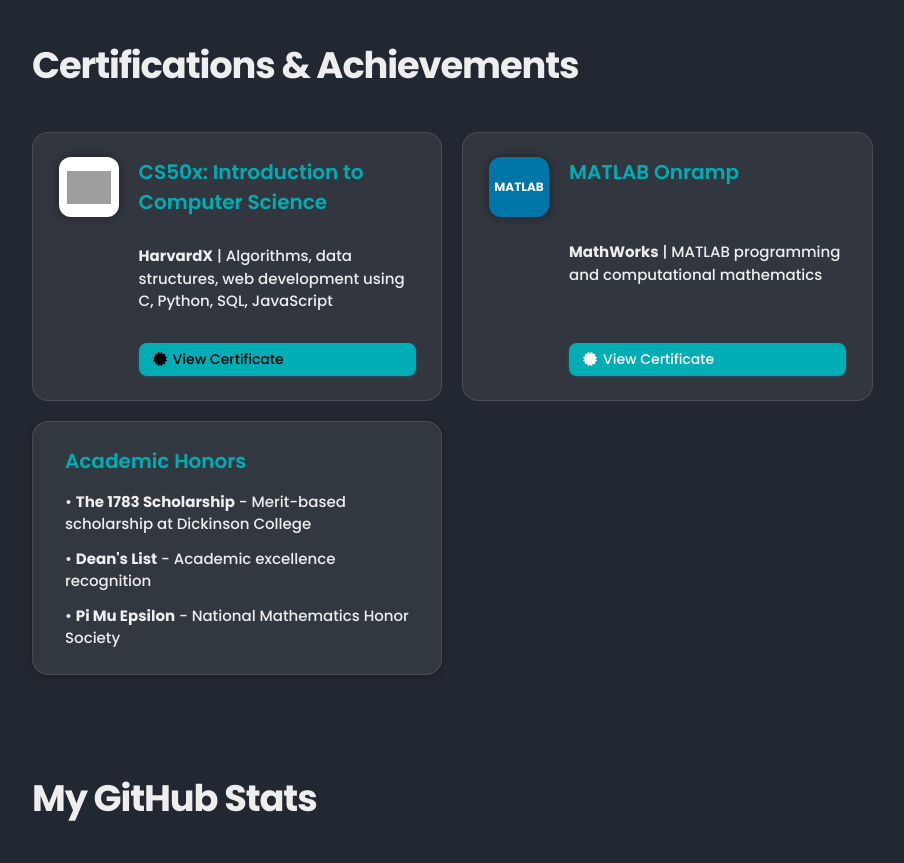
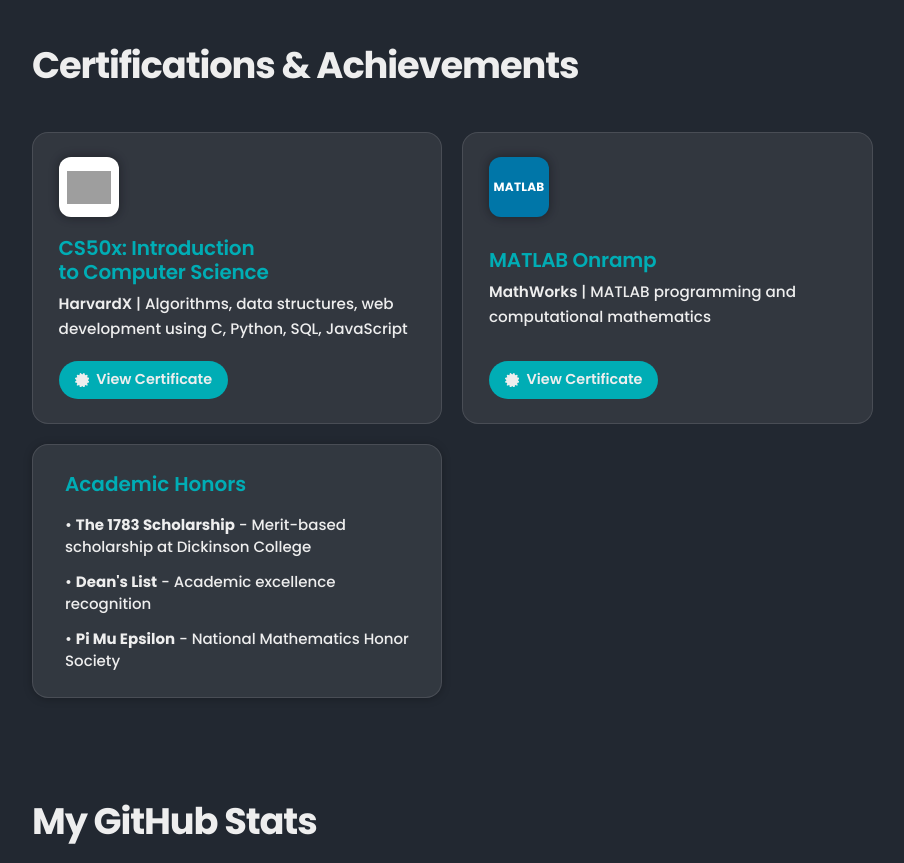
Before and after one commit to Shahir-47/shahirahmed.com, a Next.js app: page /about in a window 1280 px wide. Shown: the part 7440-8303 px from the top of the page, without its empty margins (52-956 px from the left). Built offline with nearby package versions, Linux system fonts and the light colour scheme; grey boxes are pictures that could not be loaded; what @mui/material-nextjs would draw is missing.

Commit message:
fix: enhance layout and styling for certification sections in About component

```diff
--- a/src/components/About.jsx
+++ b/src/components/About.jsx
@@ -1410,127 +1410,54 @@
 					>
 						{/* CS50 Certification */}
 						<div className="cert-section">
-							<img
-								src={HarvardX.src}
-								alt="HarvardX"
-								style={{
-									width: 60,
-									height: 60,
-									borderRadius: 12,
-									objectFit: "contain",
-									background: "#fff",
-									padding: "8px",
-									boxShadow: "0 0 10px 1px #0005",
-								}}
-							/>
-							<div style={{ flex: 1 }}>
-								<div
-									style={{
-										fontWeight: 600,
-										fontSize: "1.25rem",
-										color: "#00adb5",
-										marginBottom: 8,
-									}}
-								>
+							<div className="cert-logo">
+								<img src={HarvardX.src} alt="HarvardX" />
+							</div>
+
+							<div className="cert-body">
+								<h3 className="cert-title">
 									CS50x: Introduction to Computer Science
-								</div>
-								<div
-									style={{ fontSize: 15, color: "#eeeeee", marginBottom: 10 }}
-								>
+								</h3>
+								<p className="cert-note">
 									<strong>HarvardX</strong> | Algorithms, data structures, web
 									development using C, Python, SQL, JavaScript
-								</div>
-								<a
+								</p>
+							</div>
+
+							<a
+								className="cert-link"
 								href="https://courses.edx.org/certificates/679d72781ed04aaba91ad9ec4ead0de3"
 								target="_blank"
 								rel="noopener noreferrer"
-									style={{
-										display: "inline-flex",
-										alignItems: "center",
-										background: "#00adb5",
-										color: "#000",
-										borderRadius: 8,
-										padding: "6px 14px",
-										fontWeight: 500,
-										fontSize: 14,
-										textDecoration: "none",
-										boxShadow: "0 1px 3px 0 rgba(0, 173, 181, 0.28)",
-										transition: "background 0.3s ease",
-									}}
-								>
-									<FaCertificate
-										style={{ marginRight: "6px", fontSize: "14px" }}
-									/>
+							>
+								<FaCertificate />
 								View Certificate
 							</a>
-							</div>
 						</div>
 
 						{/* MATLAB Certification */}
 						<div className="cert-section">
-							<div
-								style={{
-									width: 60,
-									height: 60,
-									borderRadius: 12,
-									background: "#0076A8",
-									display: "flex",
-									alignItems: "center",
-									justifyContent: "center",
-									boxShadow: "0 0 10px 1px #0005",
-								}}
-							>
-								<span
-									style={{
-										color: "#fff",
-										fontWeight: "bold",
-										fontSize: "12px",
-									}}
-								>
-									MATLAB
-								</span>
-							</div>
-							<div style={{ flex: 1 }}>
-								<div
-									style={{
-										fontWeight: 600,
-										fontSize: "1.25rem",
-										color: "#00adb5",
-										marginBottom: 8,
-									}}
-								>
-									MATLAB Onramp
-								</div>
-								<div
-									style={{ fontSize: 15, color: "#eeeeee", marginBottom: 10 }}
-								>
+							<div className="cert-logo cert-logo-matlab">
+								<span>MATLAB</span>
+							</div>
+
+							<div className="cert-body">
+								<h3 className="cert-title">MATLAB Onramp</h3>
+								<p className="cert-note">
 									<strong>MathWorks</strong> | MATLAB programming and
 									computational mathematics
-								</div>
-								<a
+								</p>
+							</div>
+
+							<a
+								className="cert-link"
 								href="https://matlabacademy.mathworks.com/progress/share/certificate.html?id=1945277d-7a1c-4899-981f-d28b4a0e68a7&"
 								target="_blank"
 								rel="noopener noreferrer"
-									style={{
-										display: "inline-flex",
-										alignItems: "center",
-										background: "#00adb5",
-										color: "#fff",
-										borderRadius: 8,
-										padding: "6px 14px",
-										fontWeight: 500,
-										fontSize: 14,
-										textDecoration: "none",
-										boxShadow: "0 1px 3px 0 rgba(0, 173, 181, 0.28)",
-										transition: "background 0.3s ease",
-									}}
-								>
-									<FaCertificate
-										style={{ marginRight: "6px", fontSize: "14px" }}
-									/>
+							>
+								<FaCertificate />
 								View Certificate
 							</a>
-							</div>
 						</div>
 
 						{/* Academic Honors */}
--- a/src/css/style.css
+++ b/src/css/style.css
@@ -806,28 +806,90 @@
 	background: color-mix(in srgb, var(--surface) 70%, transparent);
 }
 
-/* Cards sit in a row, so their contents spread to a common height and the
-   action lands on the same baseline in each. */
+/* Three stacked parts: logo, text, action. Cards sit side by side, so they
+   share a height and space-between keeps every button on the same baseline
+   however long the text above it runs. */
 .cert-section {
 	display: flex;
+	flex-direction: column;
+	justify-content: space-between;
 	align-items: flex-start;
 	gap: 1.25rem;
 	height: 100%;
 }
 
-.cert-section > div:last-child {
+.cert-logo {
+	flex: none;
+	display: grid;
+	place-items: center;
+	width: 60px;
+	height: 60px;
+	border-radius: 12px;
+	background: #fff;
+	padding: 8px;
+	box-shadow: 0 0 10px 1px rgba(0, 0, 0, 0.33);
+}
+
+.cert-logo img {
+	width: 100%;
+	height: 100%;
+	object-fit: contain;
+}
+
+.cert-logo-matlab {
+	background: #0076a8;
+	padding: 0;
+}
+
+.cert-logo-matlab span {
+	color: #fff;
+	font-weight: 700;
+	font-size: 12px;
+	letter-spacing: 0.02em;
+}
+
+.cert-body {
 	display: flex;
 	flex-direction: column;
-	justify-content: space-between;
-	gap: 1.25rem;
-	height: 100%;
-	flex: 1;
-}
-
-.cert-section img,
-.cert-section > div:first-child {
-	flex: none;
-	margin-bottom: 0.75rem;
+	gap: 0.5rem;
+}
+
+.cert-title {
+	font-size: 1.25rem;
+	font-weight: 600;
+	color: var(--accent);
+	margin: 0;
+	letter-spacing: -0.01em;
+}
+
+.cert-note {
+	font-size: 0.95rem;
+	line-height: 1.6;
+	color: var(--color-3);
+	margin: 0;
+}
+
+.cert-note strong {
+	font-weight: 600;
+}
+
+.cert-link {
+	display: inline-flex;
+	align-items: center;
+	gap: 0.45rem;
+	padding: 8px 16px;
+	border-radius: var(--radius-pill);
+	background: var(--accent);
+	color: #eeeeee;
+	font-family: var(--font-head);
+	font-size: 0.9rem;
+	font-weight: 600;
+	transition: background 0.22s var(--ease);
+}
+
+.cert-link:hover {
+	background: var(--teal-bright);
+	color: #eeeeee;
 }
 
 .certifications-container {
@@ -1500,12 +1562,6 @@
 	color: var(--accent) !important;
 }
 
-
-/* Certification logo needs to clear its title */
-.cert-section > div:first-child {
-	margin-bottom: 0.9rem;
-}
-
 /* Projects page: the social row is centred and clear of the list above it */
 .projects .social-icons {
 	justify-content: center;
```
Lines whose indentation alone changed are shown as unchanged.
